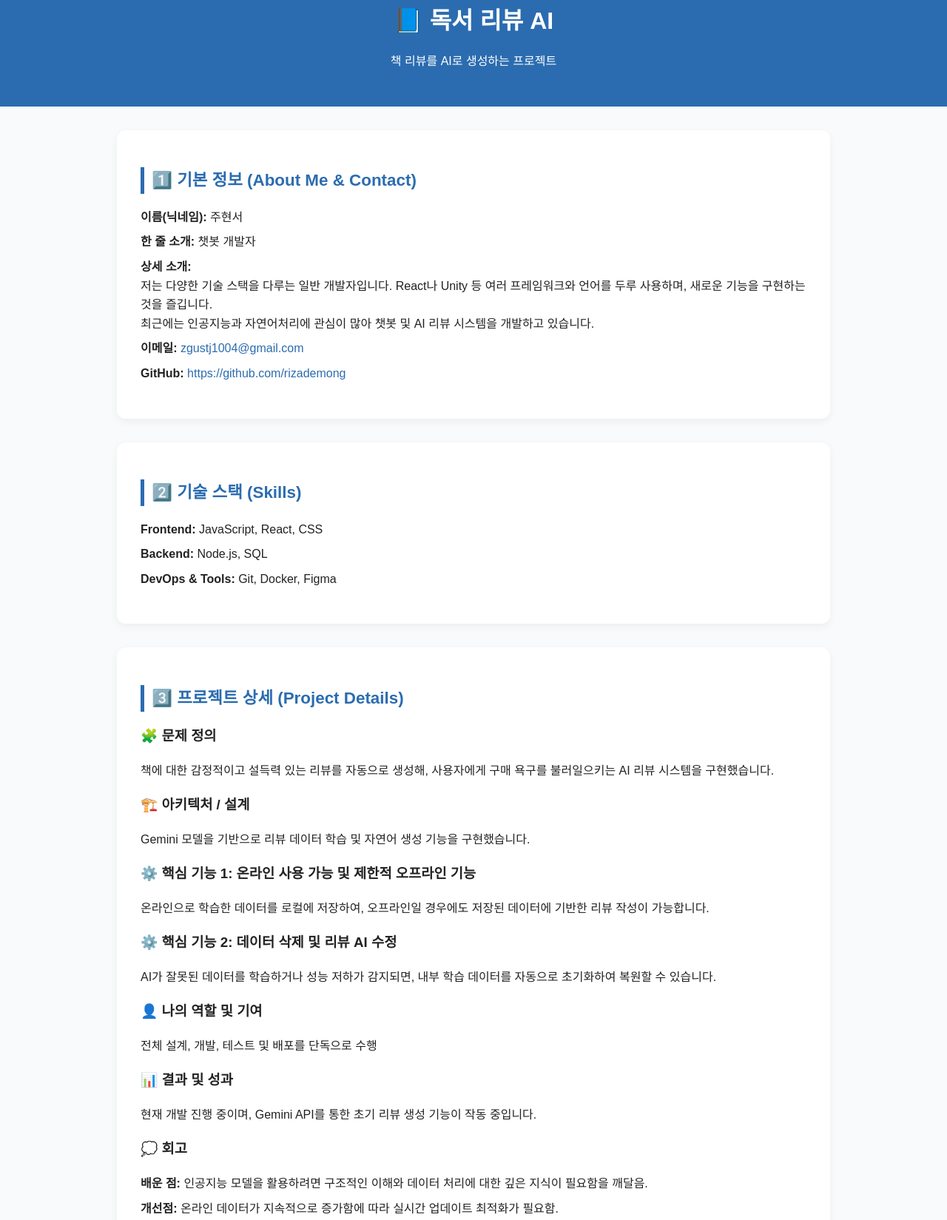
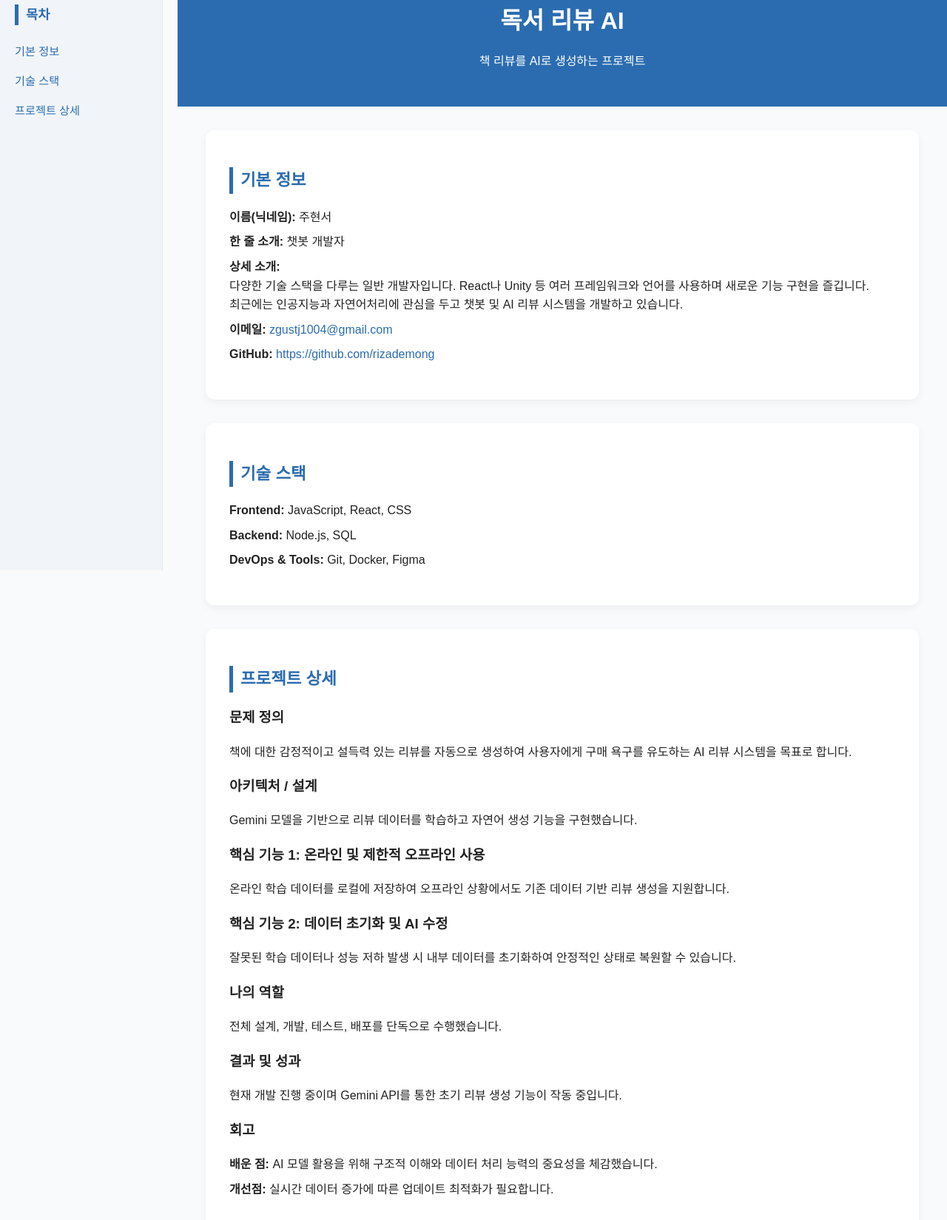
Before and after one commit to rizademong/DokseoAI, a plain HTML site: page index.html in a window 1280 px wide. Shown: the part 29-1678 px from the top of the page at 74% size. Drawn offline with Linux system fonts and the light colour scheme.

Commit message:
Implement sidebar navigation and layout adjustments
Added a sidebar for navigation and improved layout.

```diff
--- a/index.html
+++ b/index.html
@@ -4,6 +4,7 @@
   <meta charset="UTF-8" />
   <meta name="viewport" content="width=device-width, initial-scale=1.0" />
   <title>독서 리뷰 AI - 포트폴리오</title>
+
   <style>
     body {
       font-family: "Pretendard", "Noto Sans KR", sans-serif;
@@ -11,17 +12,57 @@
       background-color: #f9fafb;
       color: #222;
       line-height: 1.6;
+      display: flex;
     }
+
+    /* 사이드바 */
+    .sidebar {
+      width: 220px;
+      height: 100vh;
+      position: fixed;
+      left: 0;
+      top: 0;
+      background-color: #f1f5f9;
+      padding: 20px;
+      box-sizing: border-box;
+      border-right: 1px solid #e2e8f0;
+    }
+
+    .sidebar h2 {
+      font-size: 1.1rem;
+      margin-bottom: 16px;
+    }
+
+    .sidebar nav a {
+      display: block;
+      padding: 8px 0;
+      color: #2b6cb0;
+      text-decoration: none;
+      font-size: 0.95rem;
+    }
+
+    .sidebar nav a:hover {
+      text-decoration: underline;
+    }
+
+    /* 메인 콘텐츠 */
+    .content {
+      margin-left: 240px;
+      width: calc(100% - 240px);
+    }
+
     header {
       background-color: #2b6cb0;
       color: white;
       padding: 2rem;
       text-align: center;
     }
+
     header h1 {
       margin: 0;
       font-size: 2rem;
     }
+
     section {
       max-width: 900px;
       margin: 2rem auto;
@@ -30,26 +71,32 @@
       border-radius: 12px;
       box-shadow: 0 4px 12px rgba(0, 0, 0, 0.05);
     }
+
     h2 {
       color: #2b6cb0;
       border-left: 5px solid #2b6cb0;
       padding-left: 10px;
       font-size: 1.4rem;
     }
+
     ul {
       list-style-type: none;
       padding-left: 0;
     }
+
     li {
       margin-bottom: 8px;
     }
+
     a {
       color: #2b6cb0;
       text-decoration: none;
     }
+
     a:hover {
       text-decoration: underline;
     }
+
     footer {
       text-align: center;
       padding: 1.5rem;
@@ -58,28 +105,41 @@
     }
   </style>
 </head>
+
 <body>
+  <!-- 사이드바 -->
+  <aside class="sidebar">
+    <h2>목차</h2>
+    <nav>
+      <a href="#about">기본 정보</a>
+      <a href="#skills">기술 스택</a>
+      <a href="#projects">프로젝트 상세</a>
+    </nav>
+  </aside>
+
+  <!-- 메인 콘텐츠 -->
+  <main class="content">
     <header>
-    <h1>📘 독서 리뷰 AI</h1>
+      <h1>독서 리뷰 AI</h1>
       <p>책 리뷰를 AI로 생성하는 프로젝트</p>
     </header>
 
-  <section>
-    <h2>1️⃣ 기본 정보 (About Me & Contact)</h2>
+    <section id="about">
+      <h2>기본 정보</h2>
       <ul>
         <li><strong>이름(닉네임):</strong> 주현서</li>
         <li><strong>한 줄 소개:</strong> 챗봇 개발자</li>
         <li><strong>상세 소개:</strong><br>
-        저는 다양한 기술 스택을 다루는 일반 개발자입니다. React나 Unity 등 여러 프레임워크와 언어를 두루 사용하며, 새로운 기능을 구현하는 것을 즐깁니다.<br>
-        최근에는 인공지능과 자연어처리에 관심이 많아 챗봇 및 AI 리뷰 시스템을 개발하고 있습니다.
+          다양한 기술 스택을 다루는 일반 개발자입니다. React나 Unity 등 여러 프레임워크와 언어를 사용하며 새로운 기능 구현을 즐깁니다.<br>
+          최근에는 인공지능과 자연어처리에 관심을 두고 챗봇 및 AI 리뷰 시스템을 개발하고 있습니다.
         </li>
         <li><strong>이메일:</strong> <a href="mailto:zgustj1004@gmail.com">zgustj1004@gmail.com</a></li>
         <li><strong>GitHub:</strong> <a href="https://github.com/rizademong" target="_blank">https://github.com/rizademong</a></li>
       </ul>
     </section>
 
-  <section>
-    <h2>2️⃣ 기술 스택 (Skills)</h2>
+    <section id="skills">
+      <h2>기술 스택</h2>
       <ul>
         <li><strong>Frontend:</strong> JavaScript, React, CSS</li>
         <li><strong>Backend:</strong> Node.js, SQL</li>
@@ -87,40 +147,52 @@
       </ul>
     </section>
 
-  <section>
-    <h2>3️⃣ 프로젝트 상세 (Project Details)</h2>
-    <h3>🧩 문제 정의</h3>
-    <p>책에 대한 감정적이고 설득력 있는 리뷰를 자동으로 생성해, 사용자에게 구매 욕구를 불러일으키는 AI 리뷰 시스템을 구현했습니다.</p>
+    <section id="projects">
+      <h2>프로젝트 상세</h2>
 
-    <h3>🏗️ 아키텍처 / 설계</h3>
-    <p>Gemini 모델을 기반으로 리뷰 데이터 학습 및 자연어 생성 기능을 구현했습니다.</p>
+      <h3>문제 정의</h3>
+      <p>
+        책에 대한 감정적이고 설득력 있는 리뷰를 자동으로 생성하여
+        사용자에게 구매 욕구를 유도하는 AI 리뷰 시스템을 목표로 합니다.
+      </p>
 
-    <h3>⚙️ 핵심 기능 1: 온라인 사용 가능 및 제한적 오프라인 기능</h3>
-    <p>온라인으로 학습한 데이터를 로컬에 저장하여, 오프라인일 경우에도 저장된 데이터에 기반한 리뷰 작성이 가능합니다.</p>
+      <h3>아키텍처 / 설계</h3>
+      <p>
+        Gemini 모델을 기반으로 리뷰 데이터를 학습하고 자연어 생성 기능을 구현했습니다.
+      </p>
 
-    <h3>⚙️ 핵심 기능 2: 데이터 삭제 및 리뷰 AI 수정</h3>
-    <p>AI가 잘못된 데이터를 학습하거나 성능 저하가 감지되면, 내부 학습 데이터를 자동으로 초기화하여 복원할 수 있습니다.</p>
+      <h3>핵심 기능 1: 온라인 및 제한적 오프라인 사용</h3>
+      <p>
+        온라인 학습 데이터를 로컬에 저장하여 오프라인 상황에서도
+        기존 데이터 기반 리뷰 생성을 지원합니다.
+      </p>
 
-    <h3>👤 나의 역할 및 기여</h3>
-    <p>전체 설계, 개발, 테스트 및 배포를 단독으로 수행</p>
+      <h3>핵심 기능 2: 데이터 초기화 및 AI 수정</h3>
+      <p>
+        잘못된 학습 데이터나 성능 저하 발생 시 내부 데이터를 초기화하여
+        안정적인 상태로 복원할 수 있습니다.
+      </p>
 
-    <h3>📊 결과 및 성과</h3>
-    <p>현재 개발 진행 중이며, Gemini API를 통한 초기 리뷰 생성 기능이 작동 중입니다.</p>
+      <h3>나의 역할</h3>
+      <p>
+        전체 설계, 개발, 테스트, 배포를 단독으로 수행했습니다.
+      </p>
 
-    <h3>💭 회고</h3>
+      <h3>결과 및 성과</h3>
+      <p>
+        현재 개발 진행 중이며 Gemini API를 통한 초기 리뷰 생성 기능이 작동 중입니다.
+      </p>
+
+      <h3>회고</h3>
       <ul>
-      <li><strong>배운 점:</strong> 인공지능 모델을 활용하려면 구조적인 이해와 데이터 처리에 대한 깊은 지식이 필요함을 깨달음.</li>
-      <li><strong>개선점:</strong> 온라인 데이터가 지속적으로 증가함에 따라 실시간 업데이트 최적화가 필요함.</li>
+        <li><strong>배운 점:</strong> AI 모델 활용을 위해 구조적 이해와 데이터 처리 능력의 중요성을 체감했습니다.</li>
+        <li><strong>개선점:</strong> 실시간 데이터 증가에 따른 업데이트 최적화가 필요합니다.</li>
       </ul>
-  </section>
-
-  <section>
-    <h2>4️⃣ 관련 이미지</h2>
-    <p>프로필 이미지: 등록되지 않음</p>
     </section>
 
     <footer>
       © 2025 주현서 | 독서 리뷰 AI Project
     </footer>
+  </main>
 </body>
 </html>
```
Lines whose indentation alone changed are shown as unchanged.
